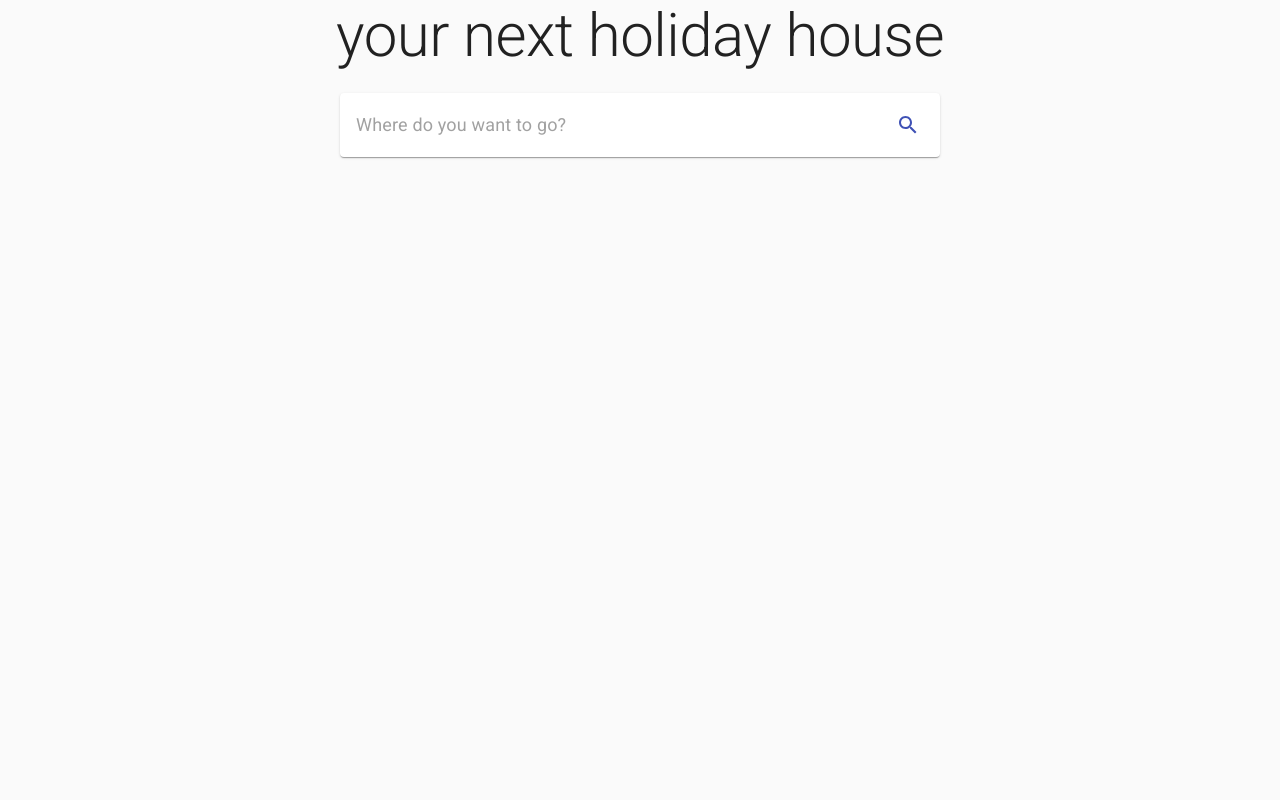
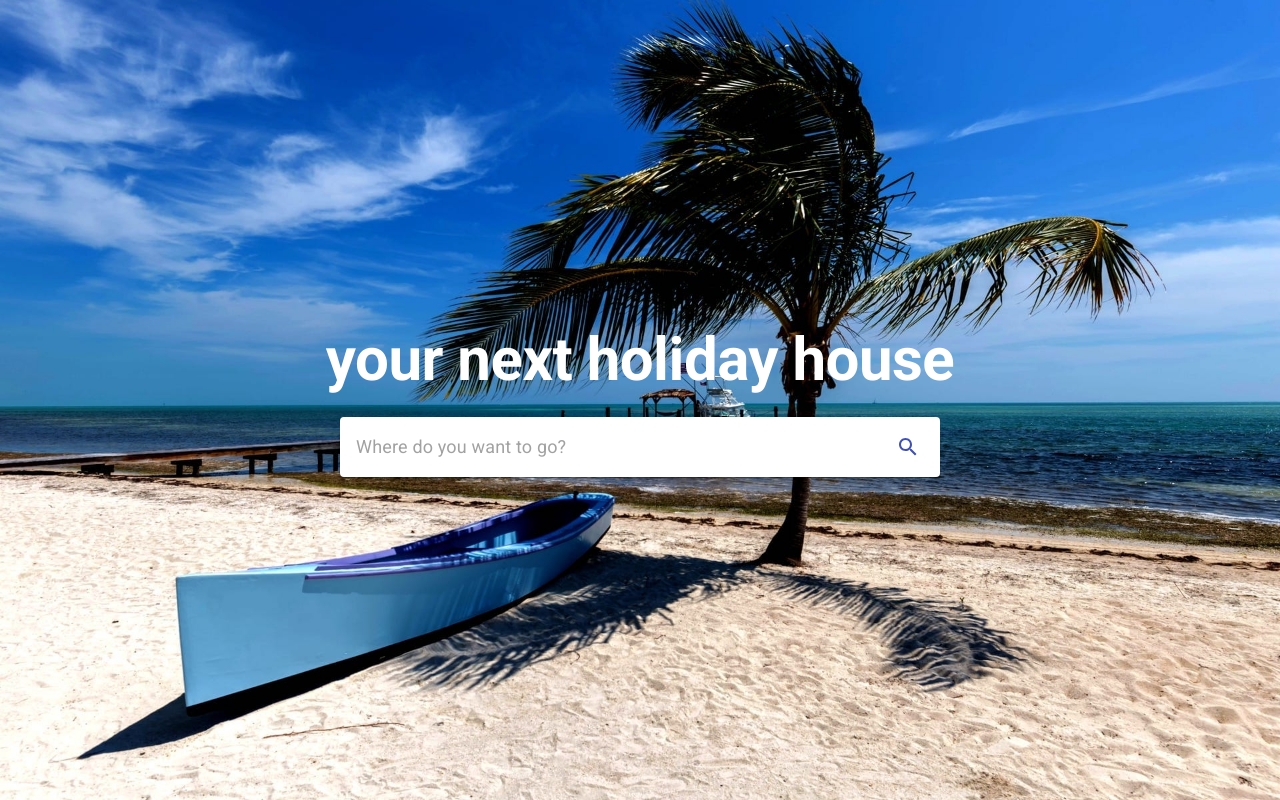
Before and after one commit to ronaldolucindo/holiday-houses, a React app: page / in a window 1280 px wide. Built offline with nearby package versions, Linux system fonts and the light colour scheme.

Commit message:
Improve search page

```diff
--- a/src/components/search-form/styles.css
+++ b/src/components/search-form/styles.css
@@ -2,7 +2,7 @@
   width: 100%;
   max-width: 600px;
   height: 100%;
-  max-height: 80px;
+  max-height: 60px;
   display: flex;
   align-items: center;
   padding: 8px;
--- a/src/pages/search-houses/index.js
+++ b/src/pages/search-houses/index.js
@@ -16,6 +16,9 @@ function SearchHouses(props) {
 
   const handleSearchSubmit = e => {
     e.preventDefault();
+    if (!searchTerm.trim()) {
+      return;
+    }
     const searchParam = encodeURI(searchTerm);
     history.push(`/search/${searchParam}`);
   };
--- a/src/pages/search-houses/styles.css
+++ b/src/pages/search-houses/styles.css
@@ -1,7 +1,15 @@
 .search-houses-container {
-  /* width: 100%; */
+  width: 100%;
+  height: 100vh;
   display: flex;
   flex-direction: column;
   justify-content: center;
   align-items: center;
+  background: url('../../assets/beach-photo.jpg') no-repeat center/cover #013ca2;
+  padding: 16px;
 }
+
+.search-houses-container h1 {
+  color: #fff;
+  font-weight: bold;
+}
```
Also changed, not shown: src/assets/beach-photo.jpg (added).
